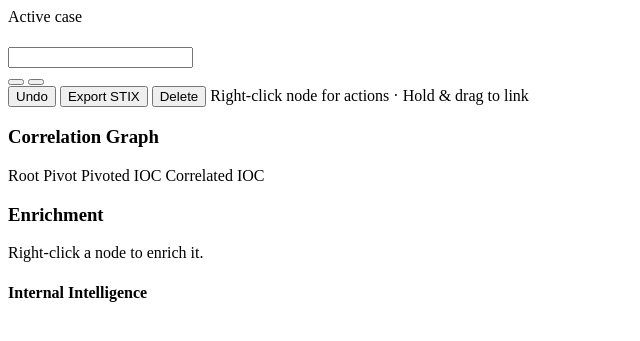
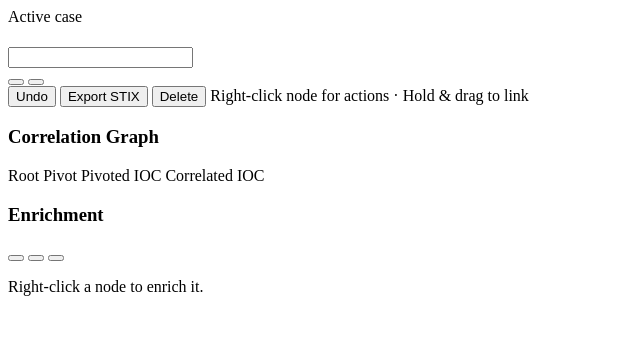
Before and after one commit to gloupps/Argos, a Python web app: template app/templates/ongoing_case.html in a window 1280 px wide. Shown: the top 341 px of the page, without its empty margins (0-640 px from the left). Run offline with Jinja, Linux system fonts and the light colour scheme; the template is opened without the code that fills it, so the values that code supplies are empty.

Commit message:
Update ongoing_case.html

```diff
--- a/app/templates/ongoing_case.html
+++ b/app/templates/ongoing_case.html
@@ -82,25 +82,37 @@
     </div>
 
     <!-- ══════════════════════════════════════════════════ -->
-    <!-- ROW 3 : Enrichment (ex Qualification)             -->
+    <!-- ROW 3 : Enrichment                                -->
     <!-- ══════════════════════════════════════════════════ -->
     <div class="glass rounded-xl p-4">
-        <h3 class="text-sm font-bold flex items-center gap-2 mb-3">
-            <i data-lucide="zap" class="w-4 h-4 text-green-400"></i> Enrichment
-        </h3>
+        <div class="flex items-center justify-between mb-3">
+            <h3 class="text-sm font-bold flex items-center gap-2">
+                <i data-lucide="zap" class="w-4 h-4 text-green-400"></i> Enrichment
+            </h3>
+            <!-- Grid column selector -->
+            <div class="flex items-center gap-0.5 bg-slate-900 border border-slate-700/60 rounded-lg p-0.5">
+                <button id="enrich-col-1" onclick="EnrichPanel._setGridCols(1)"
+                        class="enrich-col-btn px-2 py-1 rounded transition" title="1 column">
+                    <i data-lucide="square" class="w-3 h-3"></i>
+                </button>
+                <button id="enrich-col-2" onclick="EnrichPanel._setGridCols(2)"
+                        class="enrich-col-btn px-2 py-1 rounded transition" title="2 columns">
+                    <i data-lucide="columns-2" class="w-3 h-3"></i>
+                </button>
+                <button id="enrich-col-3" onclick="EnrichPanel._setGridCols(3)"
+                        class="enrich-col-btn px-2 py-1 rounded transition" title="3 columns">
+                    <i data-lucide="columns-3" class="w-3 h-3"></i>
+                </button>
+            </div>
+        </div>
 
         <div id="qualif-header" class="mb-2">
             <p class="text-slate-600 text-xs italic">Right-click a node to enrich it.</p>
         </div>
 
-        <div id="qualif-panel" class="space-y-1 text-sm"></div>
-
-        <!-- Internal Intelligence (OpenCTI etc.) -->
-        <div id="internal-intel-section" class="hidden mt-4 pt-4 border-t border-violet-900/30">
-            <h4 class="text-xs font-bold text-violet-400 flex items-center gap-2 mb-3 uppercase tracking-widest">
-                <i data-lucide="database" class="w-3.5 h-3.5"></i> Internal Intelligence
-            </h4>
-            <div id="internal-intel-panel" class="space-y-3"></div>
+        <!-- Grille : chaque box thème est un enfant direct -->
+        <div id="enrich-grid" class="grid gap-2 grid-cols-1">
+            <!-- boxes injectées par JS -->
         </div>
     </div>
 
```
